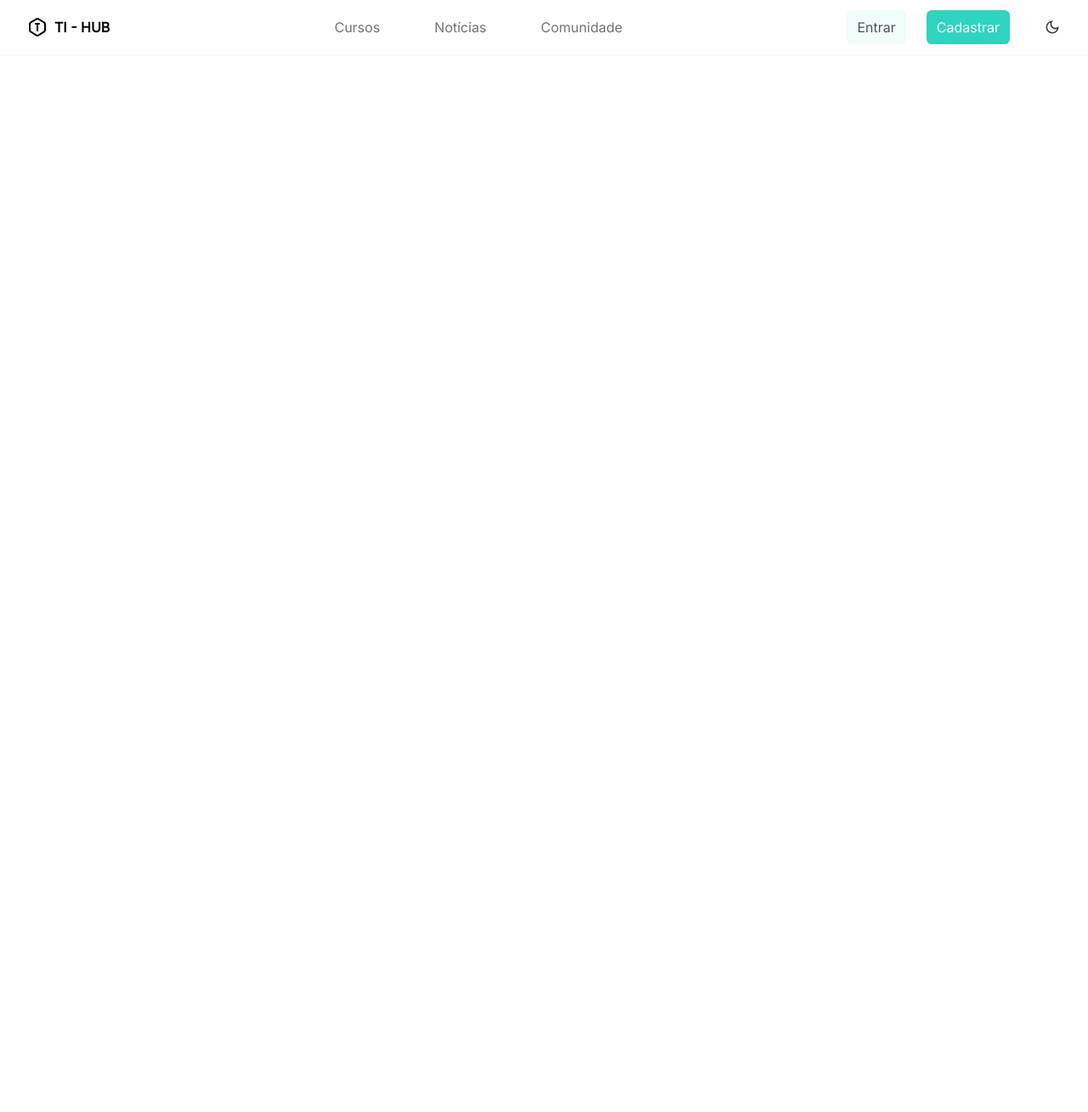
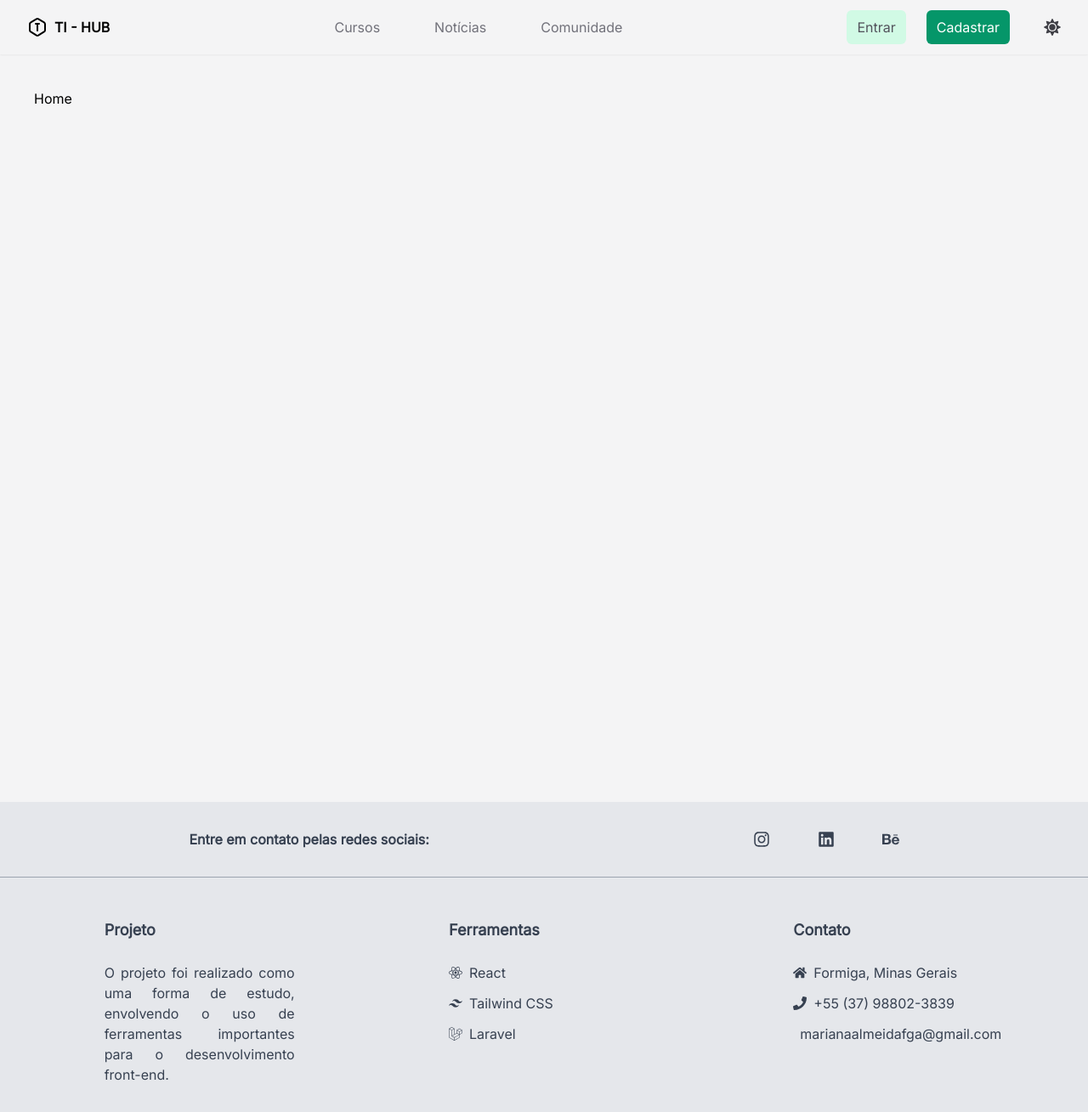
Before and after one commit to marialmeida1/ti-hub, a React (Create React App) app: page / in a window 1280 px wide. Shown: the whole page at 85% size. Before the commit the page ends 800 px from the top, so only its background shows below. Built offline with nearby package versions, Linux system fonts and the light colour scheme.

Commit message:
Footer finalizado

```diff
--- a/package.json
+++ b/package.json
@@ -6,6 +6,7 @@
     "@testing-library/jest-dom": "^5.17.0",
     "@testing-library/react": "^13.4.0",
     "@testing-library/user-event": "^13.5.0",
+    "postcss": "^8.4.33",
     "react": "^18.2.0",
     "react-dom": "^18.2.0",
     "react-icons": "^5.0.1",
--- a/src/App.js
+++ b/src/App.js
@@ -1,20 +1,21 @@
 import { BrowserRouter as Router, Route, Routes } from 'react-router-dom';
 import Navbar from './components/layout/Navbar';
 import Home from './components/pages/Home';
+import Container from './components/layout/Container';
+import Footer from './components/layout/Footer';
 
 function App() {
 
   return (
-    <div>
     <Router>
       <Navbar />
-        <div>
+      <Container>
         <Routes>
           <Route exact path="/" Component={Home} />
         </Routes>
-        </div>
+      </Container>
+      <Footer />
     </Router>
-    </div>
   );
 }
 
--- /dev/null
+++ b/src/components/layout/Container.js
@@ -0,0 +1,9 @@
+function Container(props) {
+    return (
+        <div className="max-w-7xl flex justify-between flex-wrap min-h-screen m-10">
+            {props.children}
+        </div>
+    );
+}
+
+export default Container;
--- /dev/null
+++ b/src/components/layout/Footer.js
@@ -0,0 +1,52 @@
+
+import { FaBehance, FaHome, FaInstagram, FaLaravel, FaLinkedin, FaPhone, FaReact } from "react-icons/fa";
+import { SiGmail, SiTailwindcss } from "react-icons/si";
+
+
+function Footer() {
+    return (
+        <div className="max-w-full mx-auto my-auto min-h-32 bg-gray-200 text-gray-700 dark:bg-zinc-800 dark:text-zinc-500 shadow-sm ">
+            {/* Social Media */}
+            <div className="border-gray-400 border-b space-y-4 md:space-y-0 md:flex md:items-center p-4 sm:p-6 lg:p-8 md:justify-around">
+                <p className="font-semibold text-center ">Entre em contato pelas redes sociais: </p>
+                <div className="flex flex-nowrap space-x-14 justify-center">
+                    < FaInstagram className="w-5 h-5 icon-link" />
+                    < FaLinkedin className="w-5 h-5 icon-link" />
+                    < FaBehance className="w-5 h-5 icon-link" />
+                </div>
+            </div>
+
+            {/* About */}
+            <div className="p-4 sm:p-6 lg:p-8 md:grid md:grid-cols-3 md:items-start flex flex-col items-center justify-center">
+                <div className="flex justify-center">
+                    <div className=" md:max-w-56 max-w-64">
+                        <h1 className="text-lg font-bold w-full pb-6 pt-4 dark:text-gray-300">Projeto</h1>
+                        <p className="font-medium text-justify">O projeto foi realizado como uma forma de estudo, envolvendo o uso de ferramentas importantes para o desenvolvimento front-end.</p>
+                    </div>
+                </div>
+                <div className="flex justify-center">
+                    <div className=" md:max-w-56 max-w-64 md:min-w-56 min-w-64">
+                        <h1 className="text-lg font-bold w-full pb-6 pt-4 dark:text-gray-300">Ferramentas</h1>
+                        <ul className="space-y-3">
+                            <li className="flex flex-row link"><FaReact className="h-6 w-6 pe-2" />React</li>
+                            <li className="flex flex-row link"><SiTailwindcss className="h-6 w-6 pe-2" />Tailwind CSS</li>
+                            <li className="flex flex-row link"><FaLaravel className="h-6 w-6 pe-2" />Laravel</li>
+                        </ul>
+                    </div>
+                </div>
+                <div className="flex justify-center">
+                    <div className=" md:max-w-56 max-w-64">
+                        <h1 className="text-lg font-bold w-full pb-6 pt-4 dark:text-gray-300">Contato</h1>
+                        <ul className="space-y-3">
+                            <li className="flex flex-row"><FaHome className="h-6 w-6 pe-2" />Formiga, Minas Gerais</li>
+                            <li className="flex flex-row link"><FaPhone className="h-6 w-6 pe-2" />+55 (37) 98802-3839</li>
+                            <li className="flex flex-row link"><SiGmail className="h-6 w-6 pe-2" />marianaalmeidafga@gmail.com</li>
+                        </ul>
+                    </div>
+                </div>
+            </div>
+        </div>
+    );
+}
+
+export default Footer;
--- a/src/components/layout/Navbar.js
+++ b/src/components/layout/Navbar.js
@@ -1,9 +1,11 @@
 import { useState } from "react";
+
 import Dropdown from "./components/Dropdown";
+import ThemeSwitcher from "../../theme/ThemeSwitcher";
+
+import { TbHexagonLetterT } from "react-icons/tb";
 import { FaBars } from "react-icons/fa";
-import { TbHexagonLetterT } from "react-icons/tb";
 
-import ThemeSwitcher from "../../theme/ThemeSwitcher";
 
 function Navbar() {
 
@@ -15,13 +17,13 @@ function Navbar() {
 
     return (
         <nav className="">
-            <div className='max-w-full mx-auto '>
+            <div className='max-w-full mx-auto'>
 
                 {/* Componentes NavBar */}
                 <div className='dark:bg-zinc-800 flex justify-between items-center h-16 px-4 sm:px-6 lg:px-8 shadow-sm '>
 
                     {/* Logo  */}
-                    <div className='flex flex-nowrap'>
+                    <div className='flex flex-nowrap cursor-pointer '>
                         <TbHexagonLetterT className="h-6 w-6" />
                         <p className='font-bold ps-2'>TI - HUB</p>
                     </div>
@@ -37,7 +39,7 @@ function Navbar() {
 
                         {/* Option Mobile */}
                         <button onClick={handleOpen} className='md:hidden transition h-8 w-8 flex justify-center items-center hover:rounded-lg hover:bg-zinc-200 hover:dark:bg-zinc-700'>
-                            <FaBars className="h-t w-t text-zinc-700 dark:text-zinc-400 hover:dark:text-zinc-500" />
+                            <FaBars className="h-6 w-6  text-zinc-700 dark:text-zinc-400" />
                         </button>
 
                         {/* Option Web */}
@@ -54,7 +56,6 @@ function Navbar() {
                         </div>
                     </div>
                 </div>
-
                 {/* Option Menu */}
                 {open ? (
                     null
--- a/src/components/layout/components/Dropdown.js
+++ b/src/components/layout/components/Dropdown.js
@@ -1,12 +1,14 @@
 function Dropdown() {
     return (
-        <div className="flex justify-end me-12 z-10 md:hidden">
-            <div className="flex flex-wrap w-32 space-y-3 bg-zinc-50 dark:bg-zinc-900 shadow-sm border border-zinc-200 dark:border-zinc-700 text-zinc-500 rounded p-3 -mt-2 py-5 ">
+        <div className="flex justify-end md:hidden absolute w-full">
+            <div className="flex flex-wrap w-32 me-12 z-10 space-y-3 bg-zinc-50 dark:bg-zinc-900 shadow-sm border border-zinc-200 dark:border-zinc-700 text-zinc-500 rounded p-3 -mt-2 py-5 ">
                 <div><button className="hover:text-gray-700">Cadastrar</button></div>
                 <div><button className="hover:text-gray-700">Entrar</button></div>
             </div>
         </div>
     );
+
+
 }
 
 export default Dropdown;
--- a/src/components/pages/Home.js
+++ b/src/components/pages/Home.js
@@ -1,6 +1,6 @@
 function Home() {
     return (
-        <p></p>
+        <p>Home</p>
     );
 }
 
--- a/src/index.css
+++ b/src/index.css
@@ -3,46 +3,55 @@
 @tailwind utilities;
 
 @layer base {
-    html, body{
-      font-family: "Inter", system-ui, sans-serif;
-    }
-
-    .dark {
-      @apply bg-zinc-900 text-zinc-50
-    }
+  html,
+  body {
+    font-family: "Inter", system-ui, sans-serif;
+    @apply bg-zinc-100 dark:bg-zinc-900;
   }
 
+  .dark {
+    @apply bg-zinc-900 text-zinc-50;
+  }
+}
+
 @layer components {
-
   .btn {
-    @apply py-2 px-3 bg-zinc-100 font-medium text-zinc-600 rounded-md;
+    @apply py-2 px-3 bg-zinc-100 font-medium text-zinc-600 rounded-md cursor-pointer;
   }
 
   .btn:hover {
-    @apply transition ease-in-out delay-150 hover:-translate-y-1 hover:scale-110 duration-300;
+    @apply transition ease-in-out delay-75  duration-300;
   }
 
   .btn-primary {
-    @apply bg-teal-400 text-white;
+    @apply bg-emerald-600 text-white;
   }
 
   .btn-primary:hover {
-    @apply bg-teal-500;
+    @apply bg-emerald-800;
   }
 
   .btn-secondary {
-    @apply bg-teal-50 text-zinc-600;
+    @apply bg-emerald-100 text-zinc-600;
   }
 
   .btn-secondary:hover {
-    @apply bg-teal-100;
+    @apply bg-gray-900 text-zinc-300;
   }
 
   .btn-dark {
     @apply bg-zinc-700 text-zinc-300;
   }
 
+  .btn-dark:hover {
+    @apply text-zinc-700 bg-zinc-300;
+  }
+
   .link:hover {
-    @apply underline underline-offset-2;
+    @apply underline underline-offset-2 cursor-pointer;
+  }
+
+  .icon-link {
+    @apply hover:text-emerald-600 cursor-pointer transition-colors;
   }
 }
--- a/src/index.js
+++ b/src/index.js
@@ -11,7 +11,4 @@ root.render(
   </React.StrictMode>
 );
 
-// If you want to start measuring performance in your app, pass a function
-// to log results (for example: reportWebVitals(console.log))
-// or send to an analytics endpoint. Learn more: https://bit.ly/CRA-vitals
 reportWebVitals();
--- a/src/theme/ThemeSwitcher.js
+++ b/src/theme/ThemeSwitcher.js
@@ -1,6 +1,5 @@
 import React, { useState, useEffect } from 'react';
-import { MdDarkMode } from "react-icons/md";
-import { MdOutlineDarkMode } from "react-icons/md";
+import { FaMoon, FaSun } from 'react-icons/fa';
 
 const ThemeSwitcher = () => {
     const [darkMode, setDarkMode] = useState(false);
@@ -21,8 +20,12 @@ const ThemeSwitcher = () => {
 
     return (
         <button
-            onClick={toggleDarkMode}        >
-            {darkMode ? < MdDarkMode className='h-5 w-5' /> : < MdOutlineDarkMode className='h-5 w-5' />}
+            onClick={toggleDarkMode}>
+            {darkMode ?
+                <FaMoon className="h-5 w-5" />
+                :
+                <FaSun className="h-5 w-5" />
+            }
         </button>
     );
 };
```
Also changed, not shown: src/App.css (deleted), 2 other files (tests, documents, lock files or other folders). Lines whose indentation alone changed are shown as unchanged.
